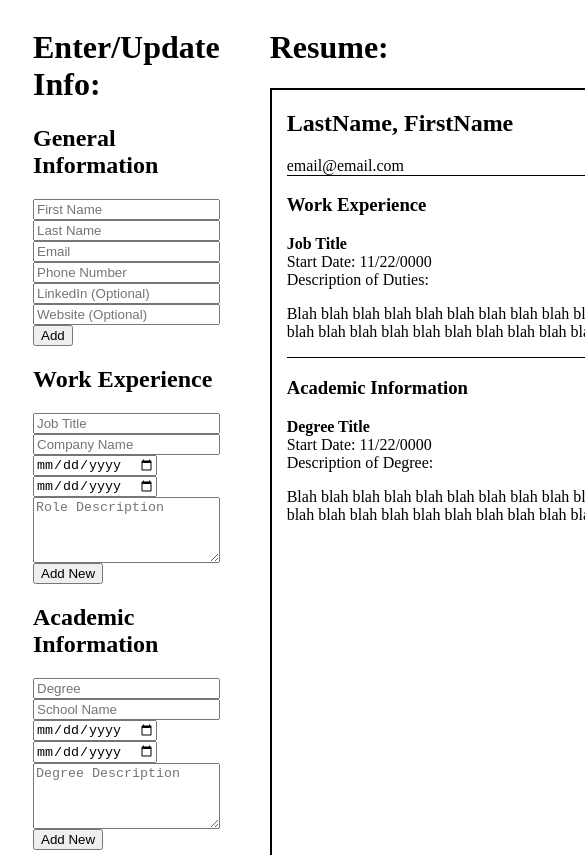
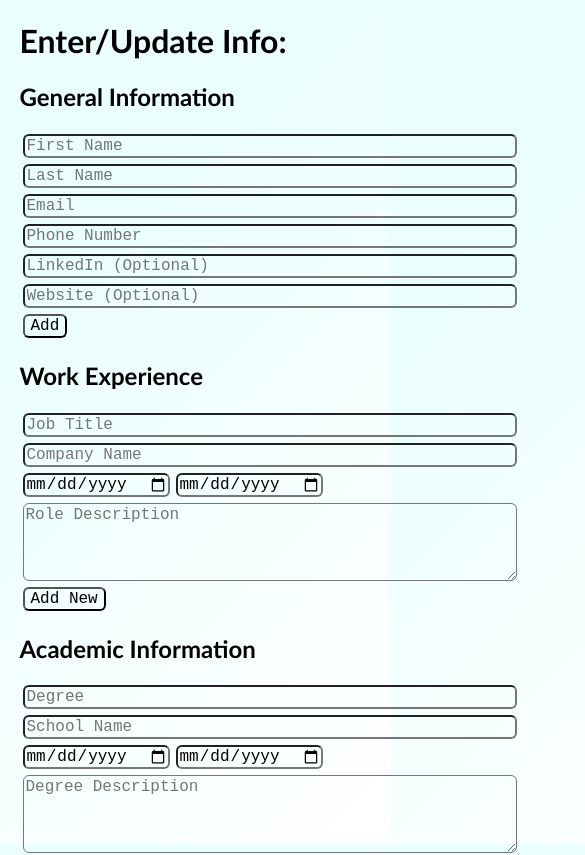
Before and after one commit to kopatsis/reactProjects, a React (Vite) app in the folder cv-application/: page / in a window 390 px wide. Shown: the top 855 px of the page, 585 px wide, since content can reach past the window. Built offline with nearby package versions, Linux system fonts and the light colour scheme.

Commit message:
restyling inc resize possible

```diff
--- a/cv-application/src/App.tsx
+++ b/cv-application/src/App.tsx
@@ -132,7 +132,7 @@ function App() {
         <h2>Academic Information</h2>
         <Education handleSub={eduFormHandler}></Education>
       </div>
-      <div>
+      <div className="right">
         <h1>Resume:</h1>
         <Resume
           infoData={infoData}
--- a/cv-application/src/index.css
+++ b/cv-application/src/index.css
@@ -1,7 +1,22 @@
+:root{
+    font-family: 'Gill Sans', 'Gill Sans MT', Calibri, 'Trebuchet MS', sans-serif;
+}
+
+html{
+    background-color: #ffffff;
+    background-image: linear-gradient(315deg, #ffffff 0%, hsl(175, 100%, 96%) 74%);
+    height: 100%;
+}
+body {
+    height: 100%;
+    margin: 0;
+    background-repeat: no-repeat;
+    background-attachment: fixed;
+}
+
 form{
     display: flex;
     flex-direction: column;
-    max-width: 400px;
 }
 
 #sub{
@@ -15,7 +30,8 @@ form{
 
 .left{
     margin-left: 25px;
-    margin-right: 50px;
+    margin-right: 45px;
+    width: 500px;
 }
 
 .resume{
@@ -26,11 +42,20 @@ form{
     padding-left: 15px;
     padding-right: 15px;
     padding-bottom: 20px;
+    background-color: white;
 }
 
 .oneline {
     display: flex;
     justify-content: space-between
+}
+
+input, textarea{
+    background-color: transparent;
+    margin: 3px;
+    font-size: 16px;
+    font-family: 'Courier New', Courier, monospace;
+    border-radius: 6px;
 }
 
 .Inform, .Work{
@@ -41,7 +66,40 @@ form{
     font-weight: bold;
 }
 
-/* .dates{
-    width: 49.5%;
-    display: inline-block;
-} */
+.dates{
+    cursor: pointer;
+}
+
+.right{
+    margin-right: 15px;
+}
+
+@media only screen and (max-width: 1000px) and (min-width: 550px) {
+    .whole{
+        display: flex;
+        flex-direction: column;
+    }
+    .left{
+        width: 500px;
+    }
+}
+
+@media only screen and (max-width: 1250px) and (min-width: 1000px) {
+    .left{
+        width: 400px;
+    }
+}
+
+@media only screen and (max-width: 550px) {
+    .left{
+        margin-right: 5vw;
+        margin-left: 5vw;
+    }
+    .whole{
+        display: flex;
+        flex-direction: column;
+    }
+    input, textarea{
+        font-size: auto;
+    }
+}
```
Also changed, not shown: cv-application/src/main.tsx (+7 -7 lines).
